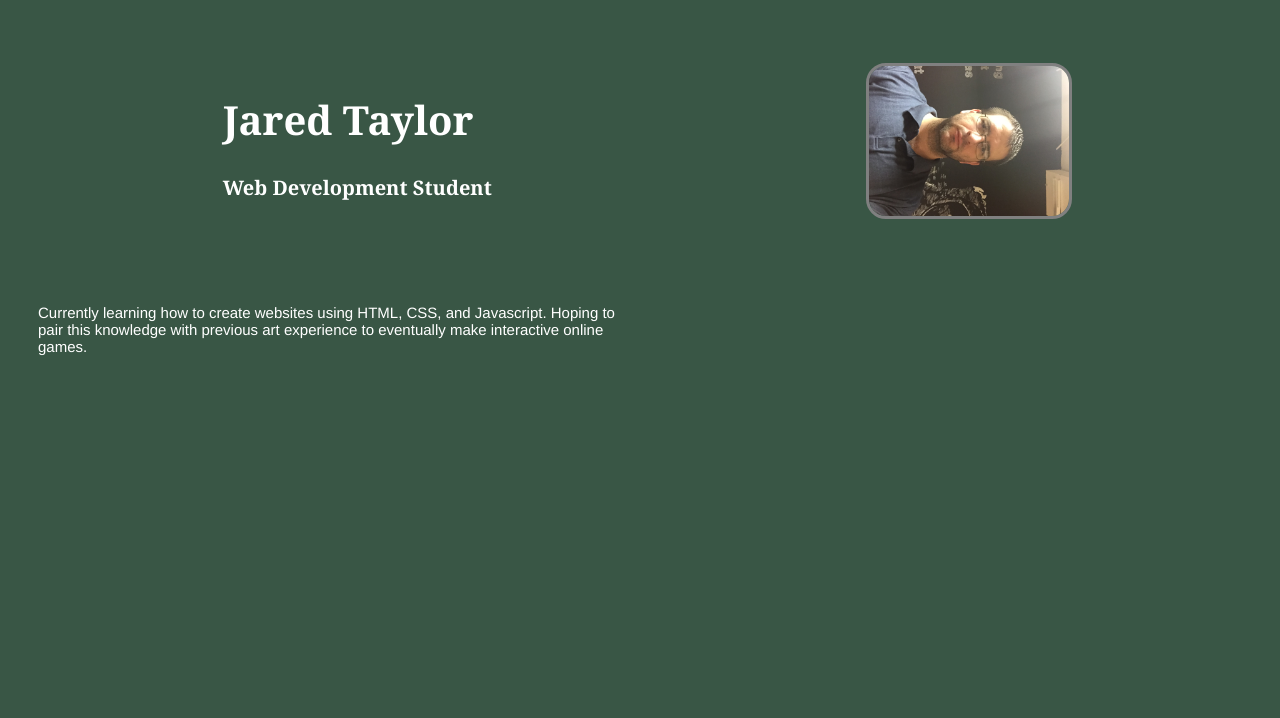
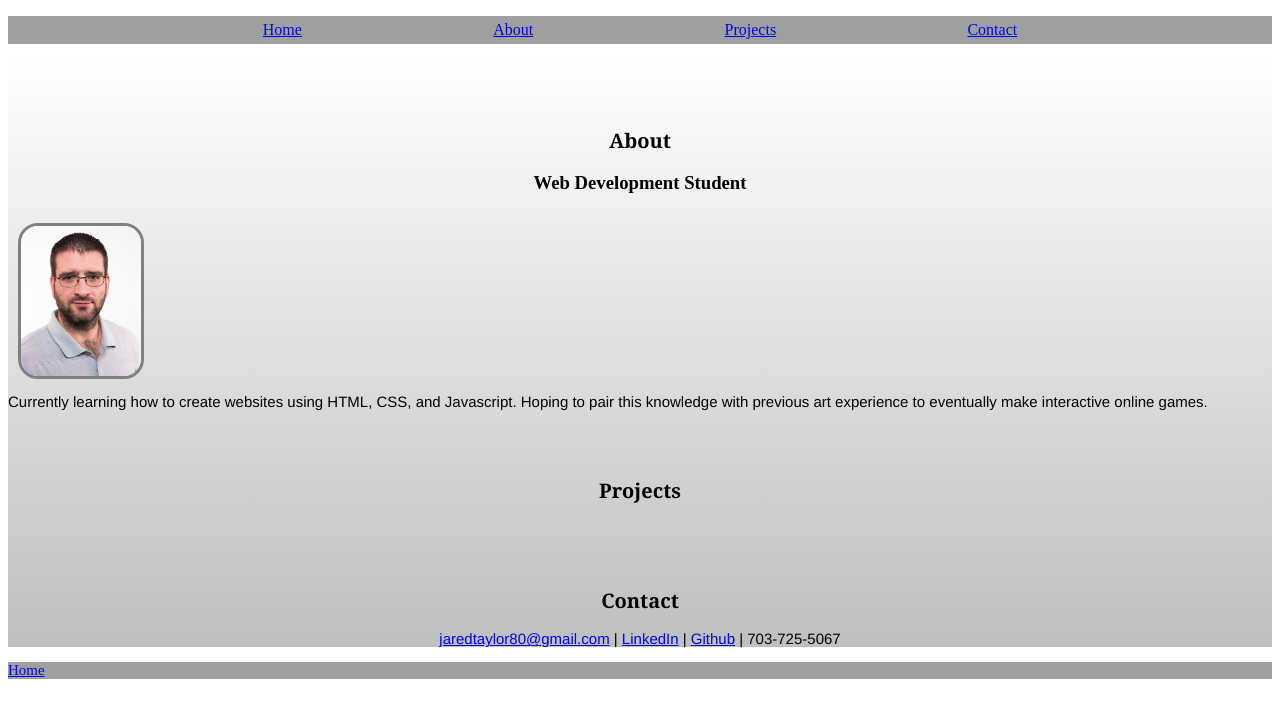
Before and after one commit to taylorJaredD/taylorJaredD.github.io, a plain HTML site: page index.html in a window 1280 px wide. Drawn offline with Linux system fonts and the light colour scheme.

Commit message:
add more styling and templates

```diff
--- a/index.html
+++ b/index.html
@@ -2,29 +2,56 @@
 <html>
   <head>
     <meta charset="utf-8">
-    <title>Jared Taylor</title>
+    <title>Jared Taylor Portfolio</title>
     <link rel="stylesheet" href="style.css">
+    <meta name= "viewport" content="width=device-width, initial-scale=1.0">
   </head>
   <body>
     <header>
-      <div>
-        <h1>Jared Taylor</h1>
-        <h2>Web Development Student</h2>
-      </div>
-      <img src="IMG_2001.jpg" alt="Jared Taylor Profile Picture">
+      <nav>
+        <ul class="menu">
+          <li><a href="#home" id="home">Home</a></li>
+          <li><a href="#about">About</a></li>
+          <li><a href="#projects">Projects</a></li>
+          <li><a href="#contact">Contact</a></li>
+        </ul>
+      </nav>
     </header>
     <main>
-      <p class="intro-text">
-        Currently learning how to create websites using HTML, CSS, and Javascript.
-        Hoping to pair this knowledge with previous art experience to eventually make
-        interactive online games.
-      </p>
+      <div id="grad">
+        <div class="section">
+          <h2 id="about">About</h2>
+          <h3>Web Development Student</h3>
+        </div>
+        <img src="GA-PORTRAITS-Shoot-9-4-Jared-T-FINAL-v1.jpg" alt="Jared Taylor Profile Picture">
+        <p class="intro-text">
+          Currently learning how to create websites using HTML, CSS, and Javascript.
+          Hoping to pair this knowledge with previous art experience to eventually make
+          interactive online games.
+        </p>
+        <div class="section">
+          <h2 id="projects">Projects</h2>
+          <div class="projectContainer">
+
+          </div>
+        </div>
+        <div id="contact">
+          <div class="section">
+            <h2>Contact</h2>
+            <p>
+              <a href="mailto:jaredtaylor80@gmail.com" target="_blank">jaredtaylor80@gmail.com</a>
+               |
+              <a href="https://www.linkedin.com/in/jared-taylor-b08174ab/" target="_blank">LinkedIn</a>
+               |
+              <a href="https://github.com/taylorJaredD" target="_blank">Github</a>
+               | 703-725-5067
+            </p>
+          </div>
+        </div>
+      </div>
     </main>
     <footer>
-      <div>
-        <a href="#"> </a>
-        <a href="#"> </a>
-      </div>
+      <a href="#home">Home</a>
     </footer>
   </body>
 </html>
--- a/style.css
+++ b/style.css
@@ -1,48 +1,54 @@
 main {
-  max-width: 600px;
-  padding: 30px;
   margin: 10 auto;
 }
 body {
-  background: #395645;
-  display: flex;
-  flex-direction: column;
-  justify-content: space-between;
+  /* background: #395645; */
 }
-h1 {
-  color: white;
+#grad {
+  background: white;
+  background: linear-gradient(#FFFFFF, #BFBFBF);
+}
+
+h2 {
+  color: black;
   font-family: Georgia, sans-serif;
-  border-color: black;
-  border-width: thin;
-  text-align: left;
-  font-size: 40px;
-}
-h2 {
-  color: white;
-  font-family: Georgia, sans-serif;
-  border-color: black;
-  border-width: thin;
-  text-align: left;
   font-size: 20px;
 }
 img {
-  height: 200px;
-  transform: rotate(90deg);
+  height: 150px;
   margin: 10px;
   border: 3px solid gray;
   border-radius: 20px;
 }
 p {
-  color: white;
+  color: black;
   font-family: Helvetica, sans-serif;
   font-size: 15px;
 }
-header {
+.menu {
+  list-style-type: none;
   display: flex;
-  justify-content: space-around;
   align-items: center;
-  padding: 20px;
+  justify-content: space-between;
+  flex-direction: row;
+  padding: 5px 20% 5px 20%;
+  background: #9F9F9F;
+  overflow: hidden;
+}
+li {
+  display: inline;
+  padding: 0px 2px 0px 2px;
+  color: white;
+}
+.section {
+  padding: 50px 0px 0px 0px;
+  text-align: center;
 }
 .intro-text {
   margin: auto;
 }
+footer {
+  /* text-align: center; */
+  font-size: 15px;
+  background: #9F9F9F;
+}
```
Also changed, not shown: GA-PORTRAITS-Shoot-9-4-Jared-T-FINAL-v1.jpg (added), IMG_2001.JPG (deleted).
